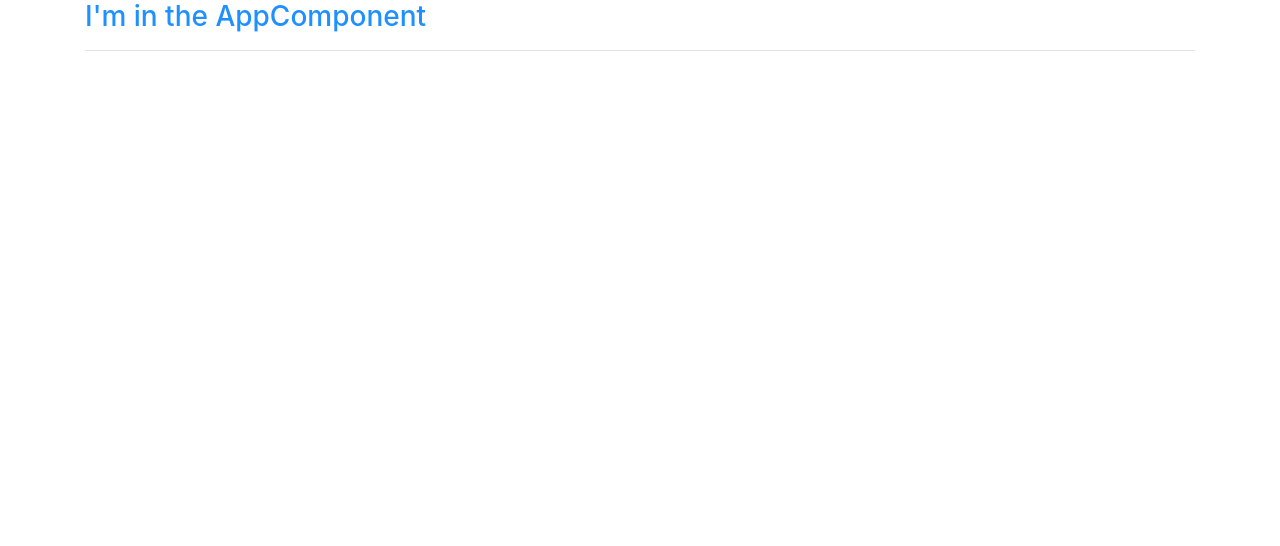
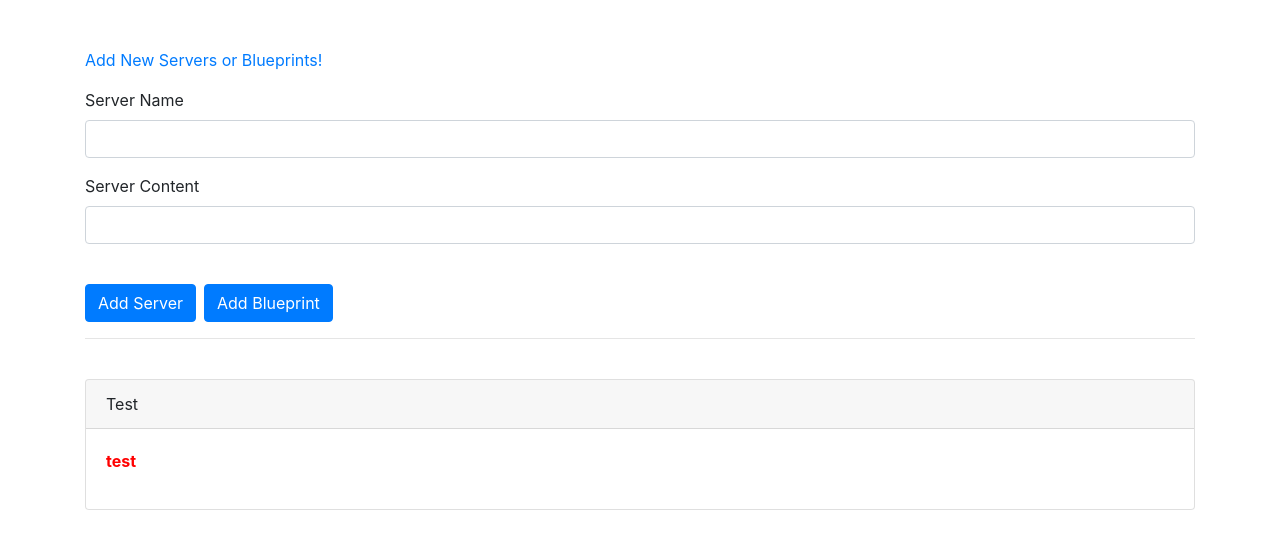
Before and after one commit to rydwan10/angular-udemy-tutorial, an Angular app: page / in a window 1280 px wide. Shown: the top 546 px of the page. Built offline with nearby package versions, Linux system fonts and the light colour scheme.

Commit message:
Passing data through component

```diff
--- a/src/app/app.component.html
+++ b/src/app/app.component.html
@@ -1,8 +1,15 @@
-<div class="container">
-  <div class="row">
+<div class="container mt-5">
+  <app-cockpit
+    (serverCreated)="onServerAdded($event)"
+    (blueprintCreated)="onBlueprintAdded($event)"
+  ></app-cockpit>
+  <hr />
+  <div class="row mt-3">
     <div class="col">
-      <h3>I'm in the AppComponent</h3>
-      <hr />
+      <app-server-element
+        *ngFor="let serverElement of serverElements"
+        [srvElement]="serverElement"
+      ></app-server-element>
     </div>
   </div>
 </div>
--- a/src/app/app.component.ts
+++ b/src/app/app.component.ts
@@ -3,15 +3,33 @@ import { Component } from '@angular/core';
 @Component({
   selector: 'app-root',
   templateUrl: './app.component.html',
-  // styleUrls: ['./app.component.css']
-  styles: [
-    `
-      h3 {
-        color: dodgerblue;
-      }
-    `,
-  ],
+  styleUrls: ['./app.component.css'],
 })
 export class AppComponent {
-  title = 'myapp';
+  title: string = 'Splitting Component';
+  serverElements: any[] = [{ type: 'server', name: 'Test', content: 'test' }];
+
+  constructor() {}
+
+  onServerAdded(eventData: {
+    serverName: string;
+    serverContent: string;
+  }): void {
+    this.serverElements.push({
+      type: 'server',
+      name: eventData.serverName,
+      content: eventData.serverContent,
+    });
+  }
+
+  onBlueprintAdded(eventData: {
+    serverName: string;
+    serverContent: string;
+  }): void {
+    this.serverElements.push({
+      type: 'blueprint',
+      name: eventData.serverName,
+      content: eventData.serverContent,
+    });
+  }
 }
--- a/src/app/app.module.ts
+++ b/src/app/app.module.ts
@@ -4,9 +4,11 @@ import { FormsModule } from '@angular/forms';
 
 import { AppRoutingModule } from './app-routing.module';
 import { AppComponent } from './app.component';
+import { CockpitComponent } from './cockpit/cockpit.component';
+import { ServerElementComponent } from './server-element/server-element.component';
 
 @NgModule({
-  declarations: [AppComponent],
+  declarations: [AppComponent, CockpitComponent, ServerElementComponent],
   imports: [BrowserModule, AppRoutingModule, FormsModule],
   providers: [],
   bootstrap: [AppComponent],
--- /dev/null
+++ b/src/app/cockpit/cockpit.component.html
@@ -0,0 +1,30 @@
+<div class="row">
+  <div class="col">
+    <p class="text-primary">Add New Servers or Blueprints!</p>
+    <div class="form-group">
+      <label for="name">Server Name</label>
+      <input
+        [(ngModel)]="newServerName"
+        name="name"
+        type="text"
+        class="form-control"
+      />
+    </div>
+    <div class="form-group">
+      <label for="content">Server Content</label>
+      <input
+        [(ngModel)]="newServerContent"
+        name="content"
+        type="text"
+        class="form-control"
+      />
+    </div>
+    <br />
+    <button (click)="onAddServer()" class="btn btn-primary mr-2">
+      Add Server
+    </button>
+    <button (click)="onAddBluePrint()" class="btn btn-primary">
+      Add Blueprint
+    </button>
+  </div>
+</div>
--- /dev/null
+++ b/src/app/cockpit/cockpit.component.ts
@@ -0,0 +1,36 @@
+import { Component, OnInit, Output, EventEmitter } from '@angular/core';
+
+@Component({
+  selector: 'app-cockpit',
+  templateUrl: './cockpit.component.html',
+  styleUrls: ['./cockpit.component.css'],
+})
+export class CockpitComponent implements OnInit {
+  @Output() serverCreated = new EventEmitter<{
+    serverName: string;
+    serverContent: string;
+  }>();
+  @Output() blueprintCreated = new EventEmitter<{
+    serverName: string;
+    serverContent: string;
+  }>();
+  newServerName: string = '';
+  newServerContent: string = '';
+  constructor() {}
+
+  ngOnInit(): void {}
+
+  onAddServer(): void {
+    this.serverCreated.emit({
+      serverName: this.newServerName,
+      serverContent: this.newServerContent,
+    });
+  }
+
+  onAddBluePrint(): void {
+    this.blueprintCreated.emit({
+      serverName: this.newServerName,
+      serverContent: this.newServerContent,
+    });
+  }
+}
--- /dev/null
+++ b/src/app/server-element/server-element.component.html
@@ -0,0 +1,13 @@
+<div class="card mt-4">
+  <div class="card-header">{{ element.name }}</div>
+  <div class="card-body">
+    <p>
+      <strong *ngIf="element.type === 'server'" style="color: red">{{
+        element.content
+      }}</strong>
+      <em *ngIf="element.type === 'blueprint'" style="color: blue">{{
+        element.content
+      }}</em>
+    </p>
+  </div>
+</div>
--- /dev/null
+++ b/src/app/server-element/server-element.component.ts
@@ -0,0 +1,15 @@
+import { Component, Input, OnInit } from '@angular/core';
+
+@Component({
+  selector: 'app-server-element',
+  templateUrl: './server-element.component.html',
+  styleUrls: ['./server-element.component.css'],
+})
+export class ServerElementComponent implements OnInit {
+  @Input('srvElement') element: { type: string; name: string; content: string };
+  constructor() {}
+
+  ngOnInit(): void {
+    console.log(this.element);
+  }
+}
```
Also changed, not shown: src/app/cockpit/cockpit.component.css (added), src/app/server-element/server-element.component.css (added).
